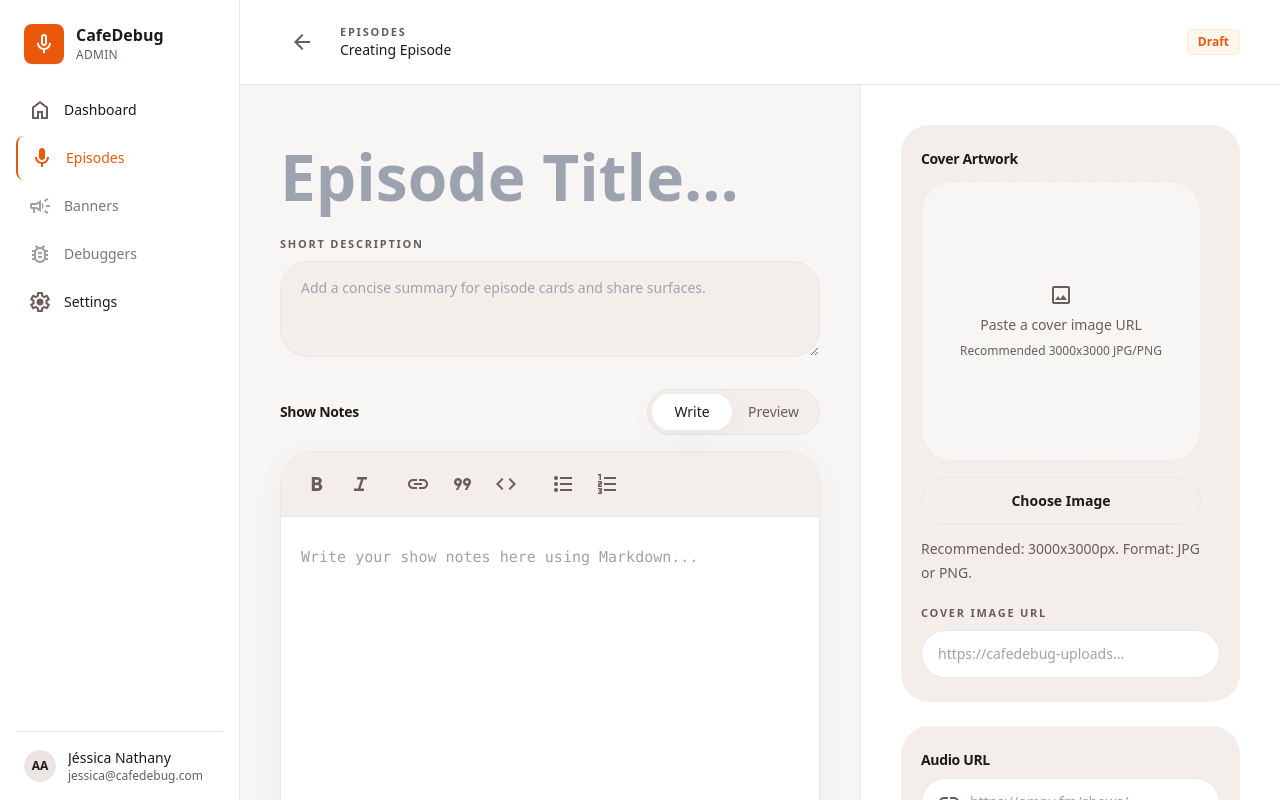
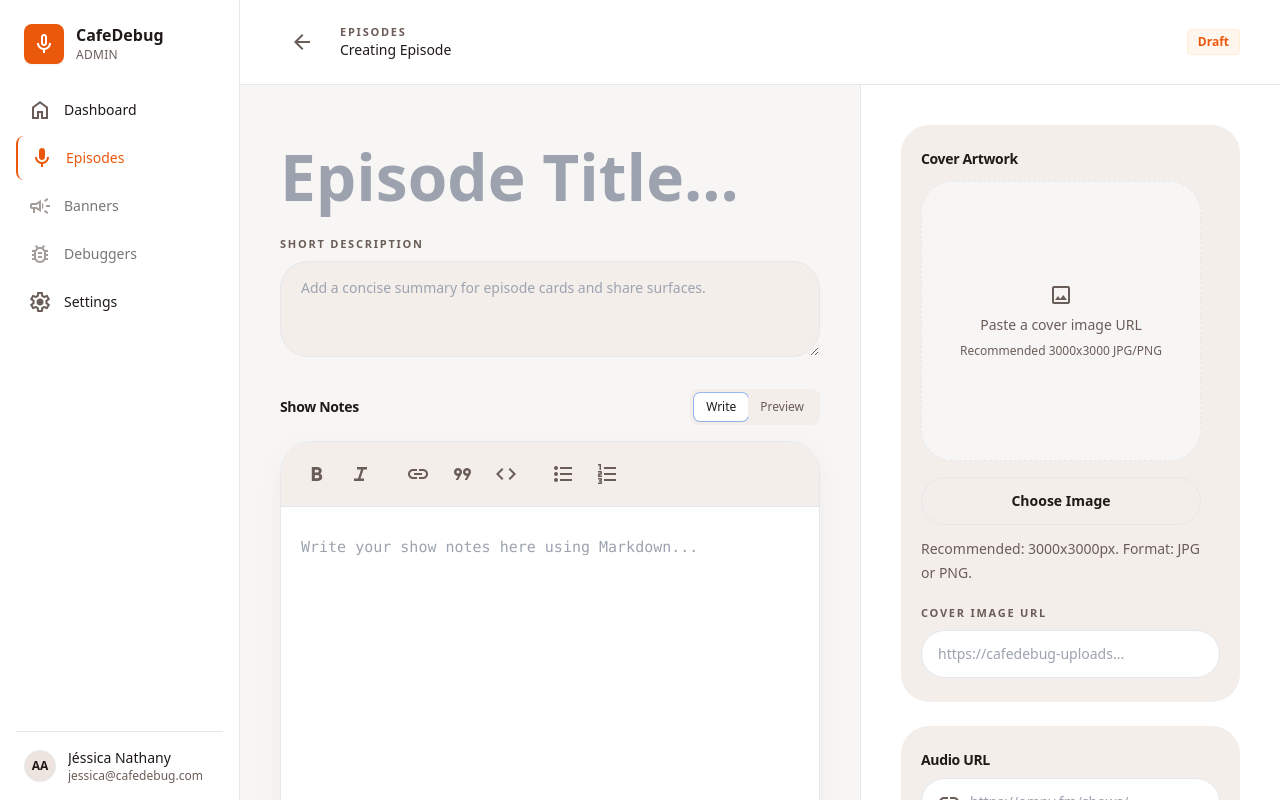
Before and after one commit to RegisBarros/cafedebug-ui, a Next.js app in the folder apps/admin/: page /episodes/new in a window 1280 px wide. Shown: the top 800 px of the page. Built offline with nearby package versions, Linux system fonts and the light colour scheme.

Commit message:
fix(styles): update button styles for improved UI consistency in episode editor

```diff
--- a/apps/admin/src/features/episodes/components/episode-editor-form.tsx
+++ b/apps/admin/src/features/episodes/components/episode-editor-form.tsx
@@ -244,12 +244,12 @@ export function EpisodeEditorForm({
                     Show Notes
                   </label>
 
-                  <div className="inline-flex rounded-full border border-outline-variant/60 bg-surface-container-low p-1">
+                  <div className="inline-flex items-center rounded-lg bg-surface-container-low p-1">
                     <button
-                      className={`inline-flex min-w-20 items-center justify-center rounded-full px-4 py-2 text-sm transition ${
+                      className={`inline-flex items-center justify-center rounded-md px-3 py-1.5 text-xs font-medium transition-colors ${
                         editorMode === "write"
-                          ? "bg-surface-container-lowest text-on-surface shadow-ambient"
-                          : "text-on-surface-variant hover:text-on-surface"
+                          ? "bg-surface-container-lowest text-on-surface shadow-sm ring-1 ring-outline-variant/50"
+                          : "bg-surface-container-low text-on-surface-variant hover:text-on-surface"
                       }`}
                       onClick={(event) => {
                         event.preventDefault();
@@ -260,10 +260,10 @@ export function EpisodeEditorForm({
                       Write
                     </button>
                     <button
-                      className={`inline-flex min-w-20 items-center justify-center rounded-full px-4 py-2 text-sm transition ${
+                      className={`inline-flex items-center justify-center rounded-md px-3 py-1.5 text-xs font-medium transition-colors ${
                         editorMode === "preview"
-                          ? "bg-surface-container-lowest text-on-surface shadow-ambient"
-                          : "text-on-surface-variant hover:text-on-surface"
+                          ? "bg-surface-container-lowest text-on-surface shadow-sm ring-1 ring-outline-variant/50"
+                          : "bg-surface-container-low text-on-surface-variant hover:text-on-surface"
                       }`}
                       onClick={(event) => {
                         event.preventDefault();
```
